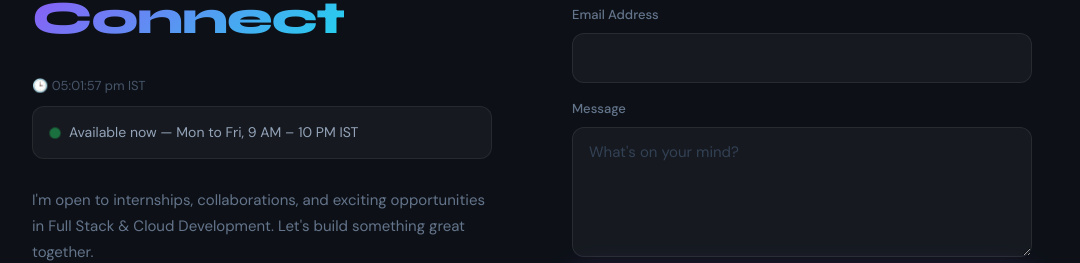
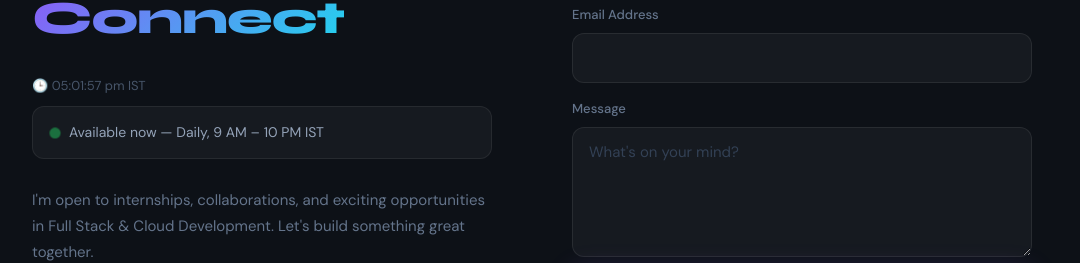
Before and after one commit to Aradhana-Mohanty2000/portfolio, a React (Create React App) app: page / in a window 1280 px wide. Shown: the part 5320-5583 px from the top of the page, without its empty margins (108-1188 px from the left). Built offline with nearby package versions, Linux system fonts and the light colour scheme.

Commit message:
Update contact availability

```diff
--- a/src/components/Contact.jsx
+++ b/src/components/Contact.jsx
@@ -20,7 +20,7 @@ function Contact() {
       const day  = now.getDay();
       const hour = now.getHours();
       setTime(now);
-      setIsOpen(day >= 1 && day <= 5 && hour >= 9 && hour < 22);
+      setIsOpen(hour >= 9 && hour < 22);
     };
     tick();
     const id = setInterval(tick, 1000);
@@ -40,7 +40,10 @@ function Contact() {
 
   const handleSubmit = async (e) => {
     e.preventDefault();
-    if (!isOpen) { alert('Currently unavailable. Please contact between 9 AM – 10 PM (Mon–Fri)'); return; }
+   if (!isOpen) {
+  alert('Currently unavailable. Please contact between 9 AM – 10 PM IST');
+  return;
+}
 
     try {
       setLoading(true);
@@ -79,9 +82,9 @@ function Contact() {
           <div className="contact-availability">
             <div className={`avail-dot${isOpen ? '' : ' closed'}`} />
             <span>
-              {isOpen
-                ? 'Available now — Mon to Fri, 9 AM – 10 PM IST'
-                : 'Unavailable right now (Mon–Fri, 9 AM–10 PM IST)'}
+             {isOpen
+  ? 'Available now — Daily, 9 AM – 10 PM IST'
+  : 'Unavailable right now (Daily, 9 AM – 10 PM IST)'}
             </span>
           </div>
 
```
